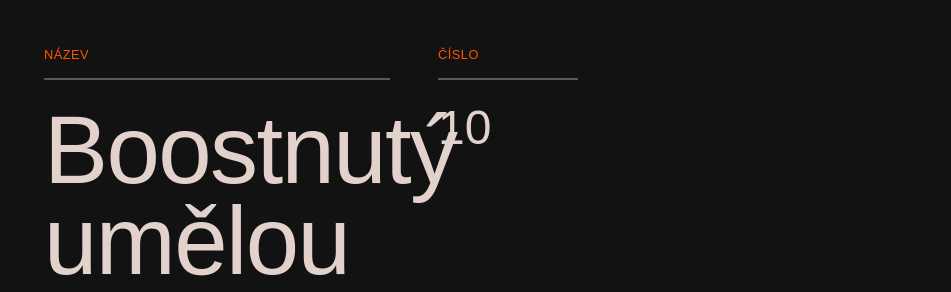
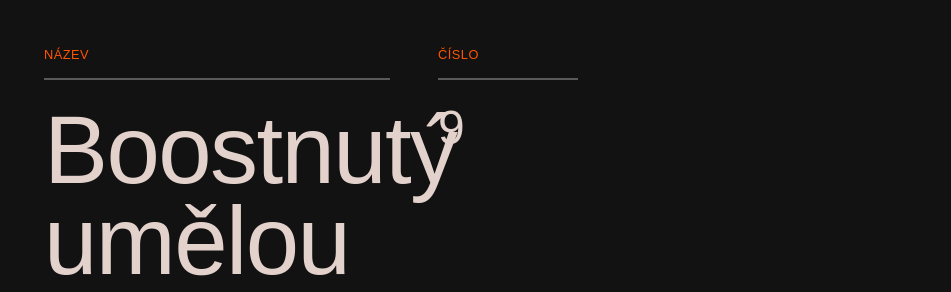
Before and after one commit to scherrer-txt/bts, a Jekyll site: the page built from _posts/2023-01-19-boostnuty-umelou-inteligenci.md, in a window 1280 px wide and 900 px high. Shown: the part 240-532 px from the top of the window, without its empty margins (329-1280 px from the left). Built offline with Jekyll 4.4.1, drawn with Linux system fonts in a browser that asks for light colours; some web fonts are replaced.

Commit message:
Update 2023-01-19-boostnuty-umelou-inteligenci.md

```diff
--- a/_posts/2023-01-19-boostnuty-umelou-inteligenci.md
+++ b/_posts/2023-01-19-boostnuty-umelou-inteligenci.md
@@ -2,10 +2,10 @@
 layout: post
 title: Boostnutý umělou inteligencí
 perex: Od experimentů s AI k demokratizaci umění. Tohle je další Behind the Screens!
-order: 10
+order: 9
 release: 23-01
 author: scherrer.txt
-thumbnail: /assets/bts-10-thumb.png
+thumbnail: /assets/bts-09-thumb.png
 ---
 
 ### Obsah
```
